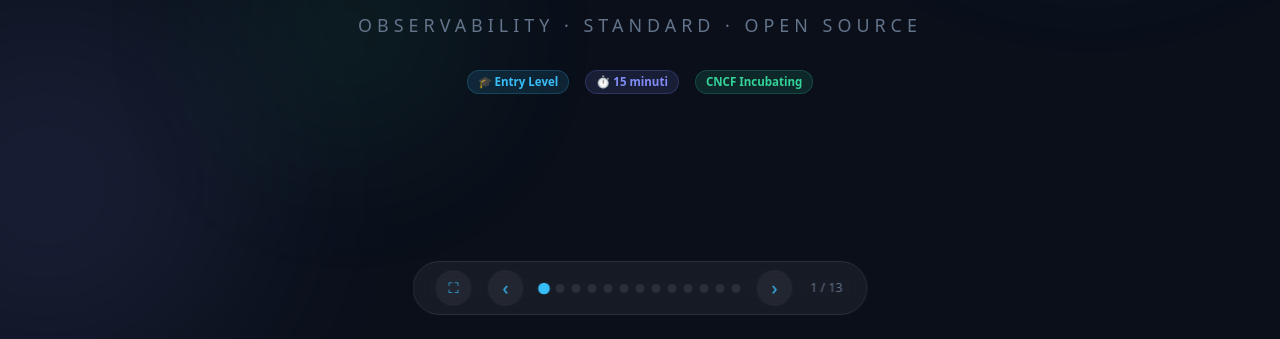
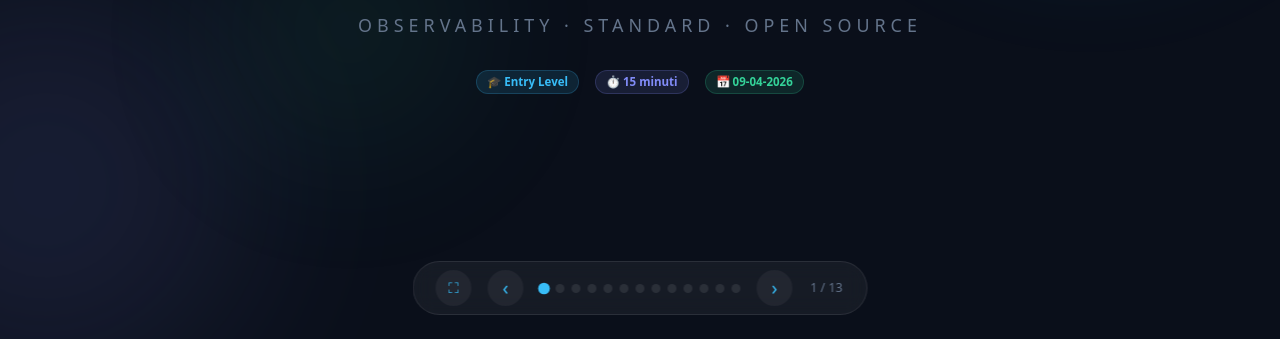
Before and after one commit to laricchia/gdg-bari-meetup-otel-presentation, a plain HTML site: page index.html in a window 1280 px wide. Shown: the part 461-800 px from the top of the page. Drawn offline with nearby package versions, Linux system fonts and the light colour scheme.

Commit message:
Change chip

```diff
--- a/index.html
+++ b/index.html
@@ -85,7 +85,7 @@
         <div class="flex gap-4 justify-center reveal">
             <span class="tag" style="background:rgba(56,189,248,0.12);color:#38bdf8;border:1px solid rgba(56,189,248,0.2);">🎓 Entry Level</span>
             <span class="tag" style="background:rgba(129,140,248,0.12);color:#818cf8;border:1px solid rgba(129,140,248,0.2);">⏱ 15 minuti</span>
-            <span class="tag" style="background:rgba(52,211,153,0.12);color:#34d399;border:1px solid rgba(52,211,153,0.2);">CNCF Incubating</span>
+            <span class="tag" style="background:rgba(52,211,153,0.12);color:#34d399;border:1px solid rgba(52,211,153,0.2);">📅 09-04-2026</span>
         </div>
     </div>
 </div>
```
